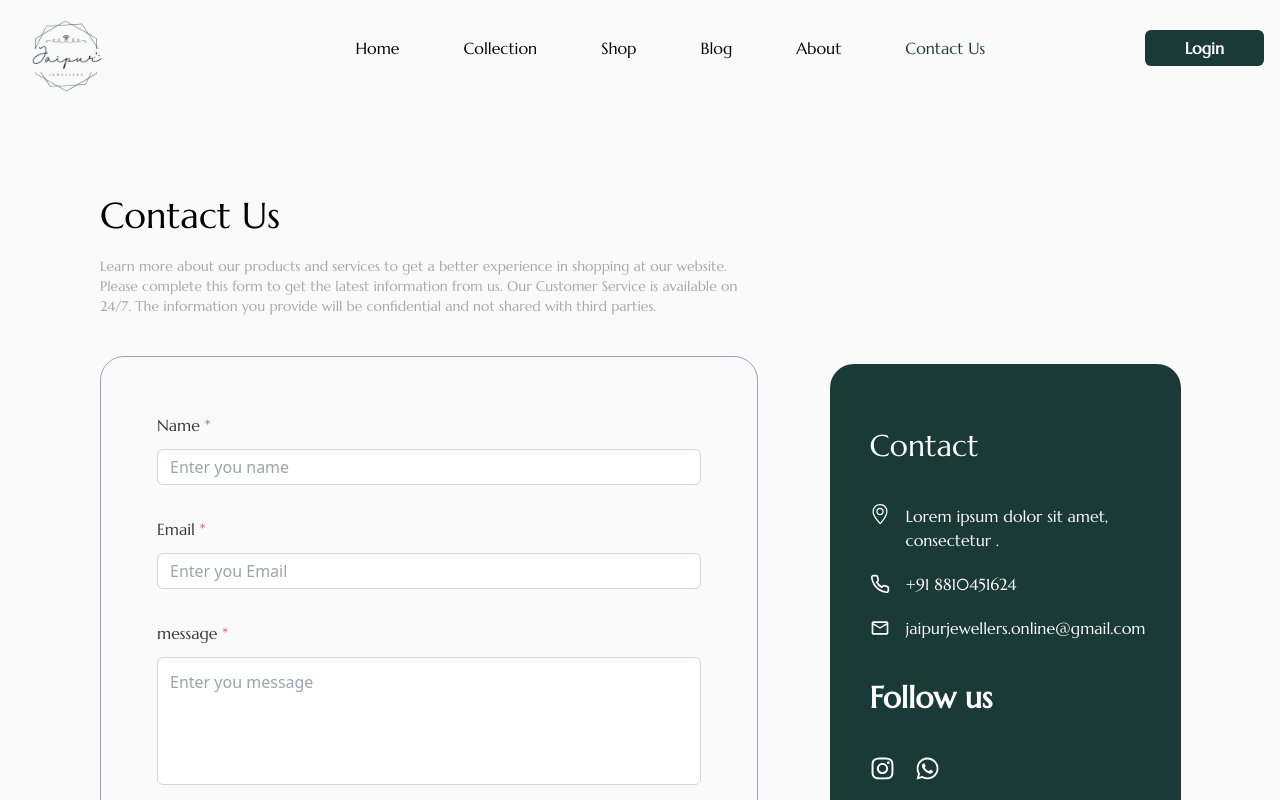
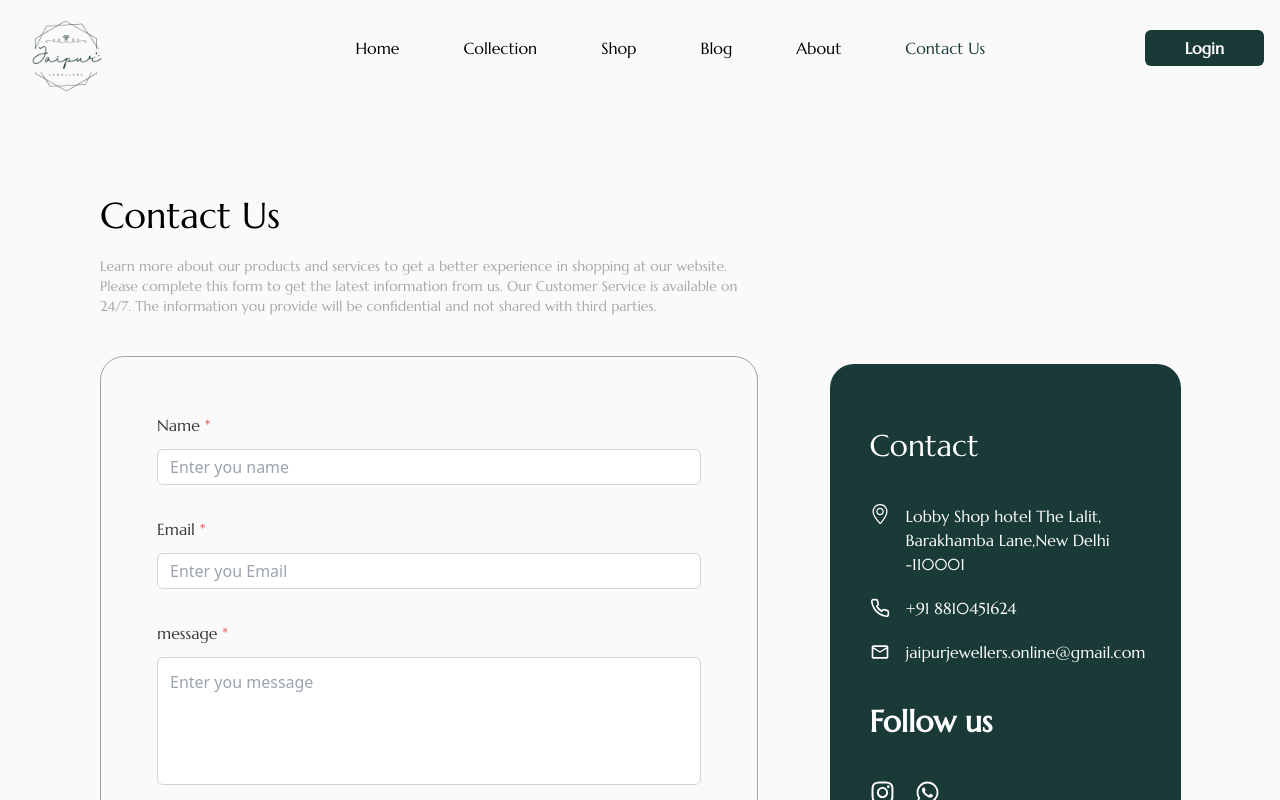
Before and after one commit to CsDeveloperLead/Jaipur_Jwellers_Frontend, a React (Vite) app: page /contact-us in a window 1280 px wide. Shown: the top 800 px of the page. Built offline with nearby package versions, Linux system fonts and the light colour scheme; no server answers; a web font is replaced by a local one.

Commit message:
add address

```diff
--- a/src/Components/ContactUsComponent/Section1.jsx
+++ b/src/Components/ContactUsComponent/Section1.jsx
@@ -71,7 +71,7 @@ function Section1() {
                     <span className='text-2xl xl:text-3xl'>Contact</span>
                     <div className='w-full h-auto flex gap-4 mt-10'>
                         <SlLocationPin size={20} />
-                        <span className='w-[80%] text-xs sm:text-sm xl:text-base'>Lorem ipsum dolor sit amet, consectetur .</span>
+                        <span className='w-[80%] text-xs sm:text-sm xl:text-base'>Lobby Shop hotel The Lalit, Barakhamba Lane,New Delhi -110001</span>
                     </div>
                     <div className='w-full h-auto flex gap-4 items-center mt-5'>
                         <FiPhone size={20} />
```
